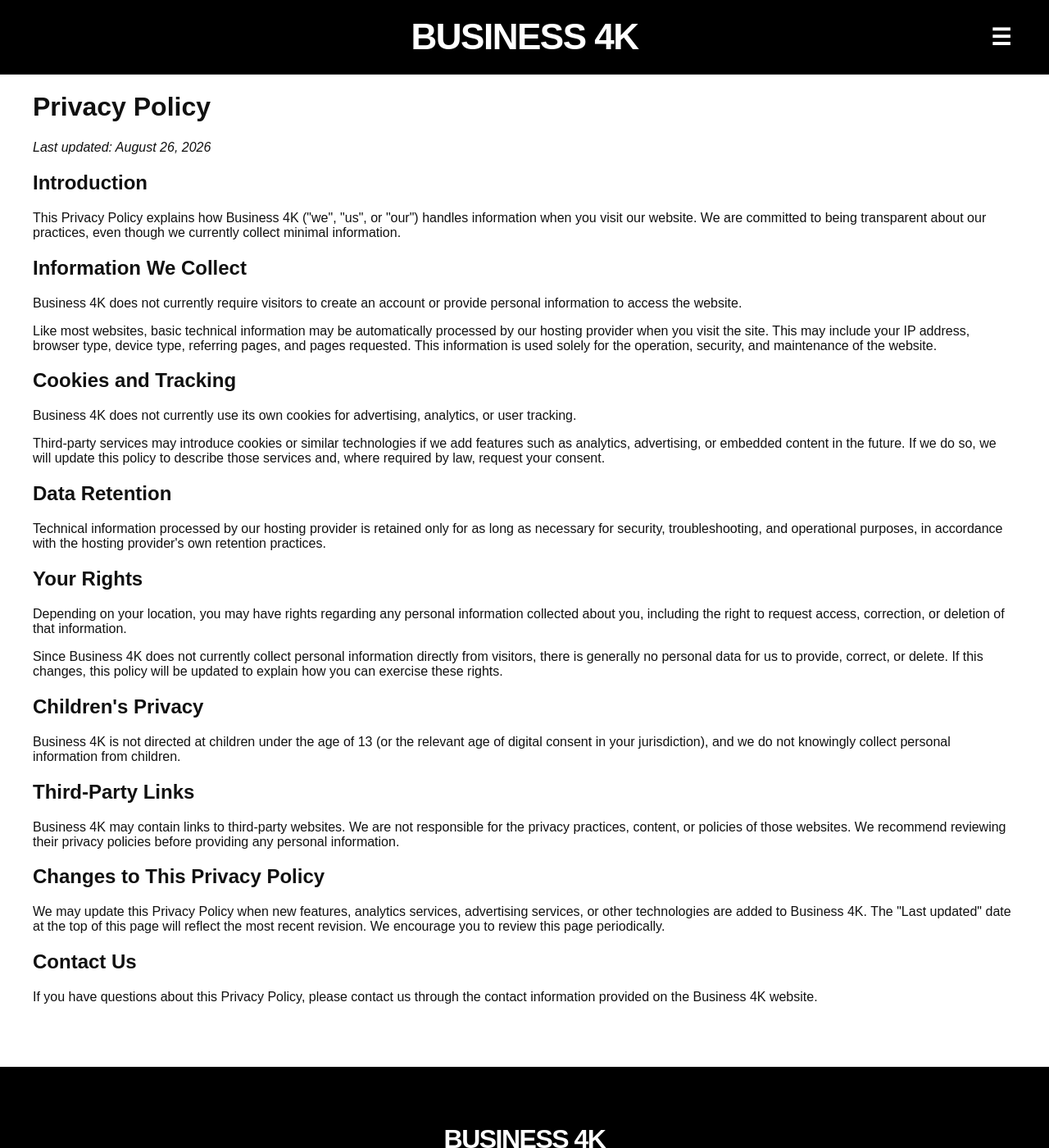
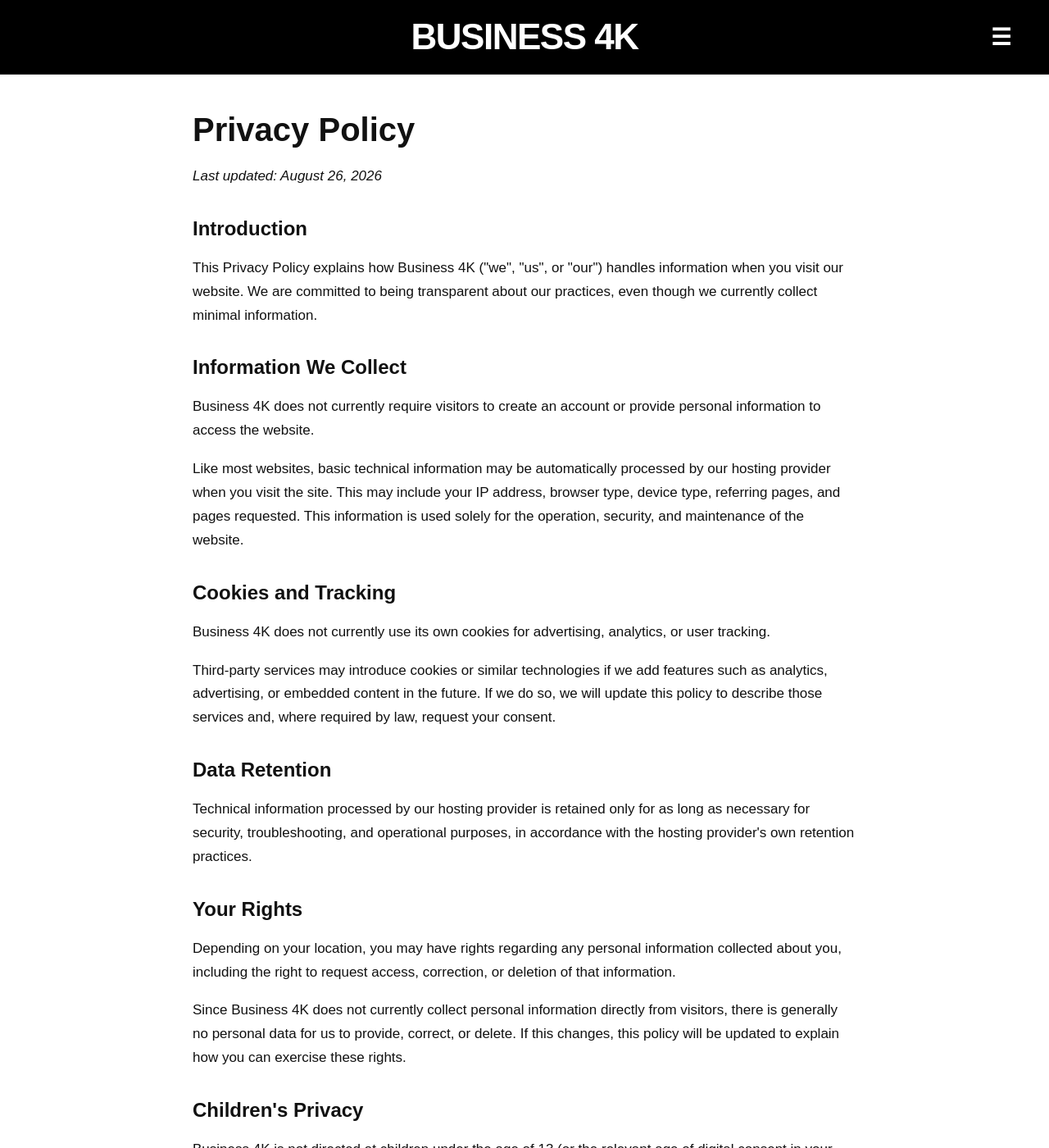
Before and after one commit to business4k/business4k, a Jekyll site: the page built from privacy-policy.html, in a window 1280 px wide and 1400 px high. Shown: the whole window at 82% size. Built offline with Jekyll 4.4.1, drawn with Linux system fonts in a browser that asks for light colours.

Commit message:
Add styles for static pages

```diff
--- a/assets/style.css
+++ b/assets/style.css
@@ -683,3 +683,33 @@
   gap: 32px;
   padding: 0;
 }
+/* STATIC PAGES */
+
+.static-page {
+  max-width: 850px;
+  margin: 0 auto;
+  padding: 35px 20px 60px;
+}
+
+.static-page h1 {
+  font-size: 40px;
+  font-weight: 900;
+  margin: 10px 0 20px;
+}
+
+.static-page h2 {
+  margin-top: 35px;
+  font-size: 24px;
+  font-weight: 900;
+}
+
+.static-page p {
+  font-size: 17px;
+  line-height: 1.7;
+  margin-bottom: 18px;
+}
+
+.static-page a {
+  color: #000000;
+  font-weight: 700;
+}
```
